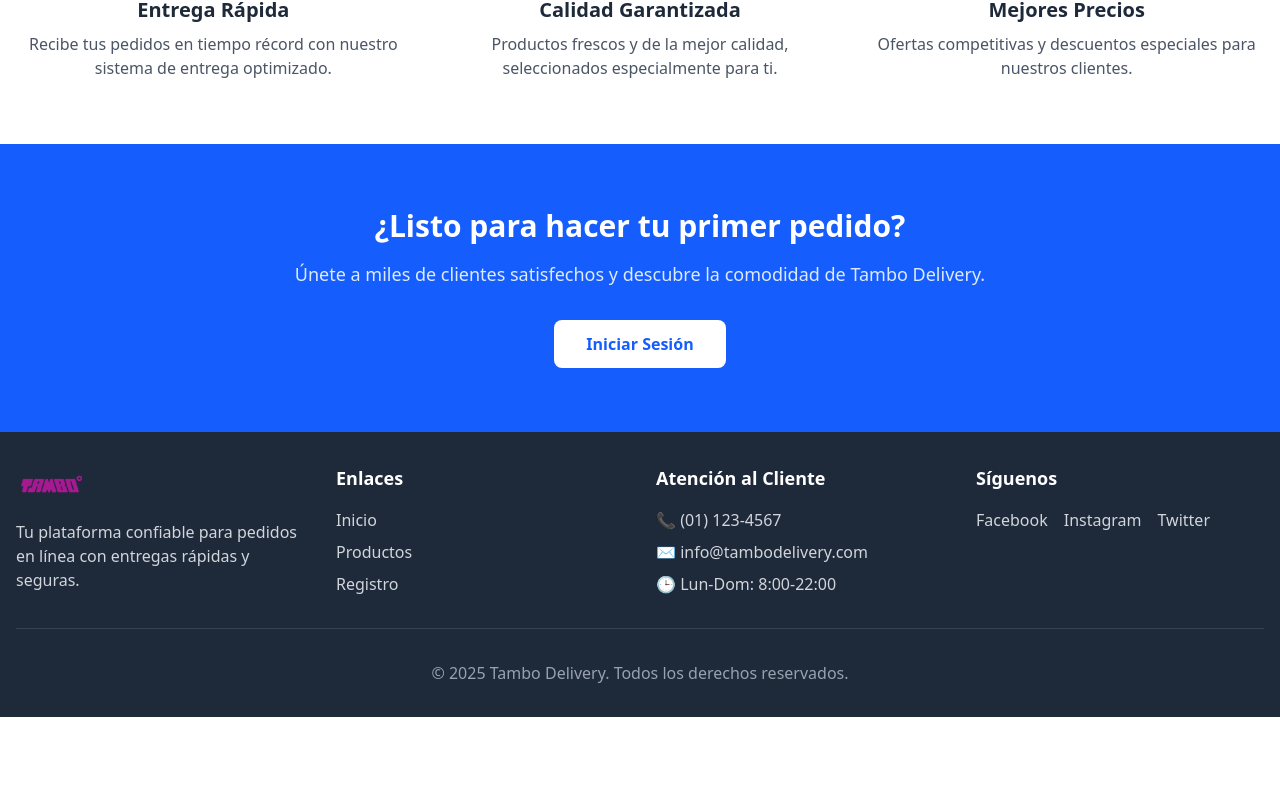
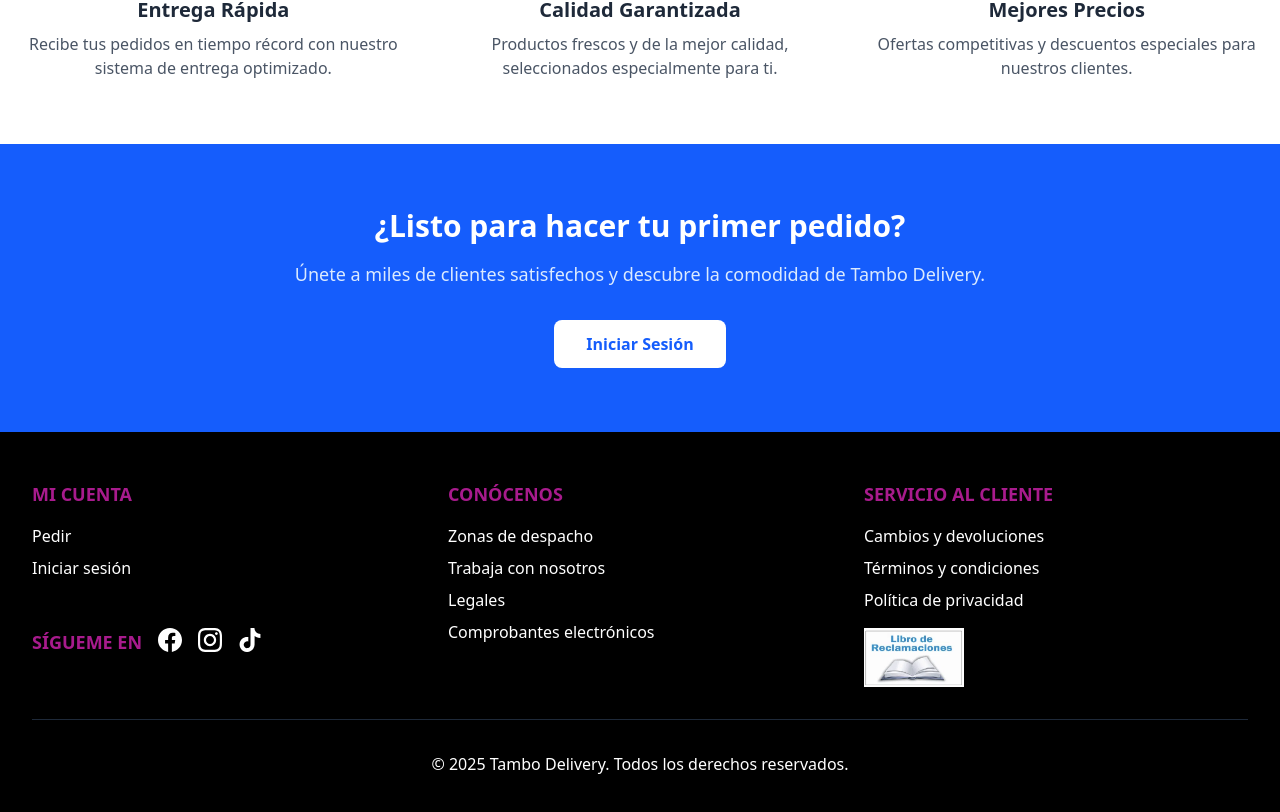
Before and after one commit to JBriam/tambo-delivery-frontend, an Angular app: page /home in a window 1280 px wide. Shown: the part 664-1476 px from the top of the page. Before the commit the page ends 1381 px from the top, so only its background shows below. Built offline with nearby package versions, Linux system fonts and the light colour scheme.

Commit message:
Modificaciones en el footer

```diff
--- a/src/app/layout/footer/footer.component.ts
+++ b/src/app/layout/footer/footer.component.ts
@@ -6,57 +6,77 @@
   standalone: true,
   imports: [RouterLink],
   template: `
-    <footer class="bg-gray-800 text-white py-8">
-      <div class="container mx-auto px-4">
-        <div class="grid md:grid-cols-4 gap-8">
-          <!-- Company Info -->
+    <footer class="bg-black text-white mt-auto">
+  <div class="max-w-7xl mx-auto py-12 px-4 sm:px-6 lg:px-8">
+    <div class="grid grid-cols-1 md:grid-cols-3 gap-8">
+
+      <!-- Enlaces rápidos -->
       <div>
-            <div class="flex items-center mb-4">
-              <img src="assets/logo/logo-tambo-800.webp" alt="Logo Tambo" class="h-10 w-auto mr-3" />
+        <h4 class="text-lg font-semibold text-[#a81b8d] mb-4">MI CUENTA</h4>
+        <ul class="space-y-2">
+          <li><a routerLink="#" class="hover:text-gray-400 transition-colors">Pedir</a></li>
+          <li><a routerLink="#" class="hover:text-gray-400 transition-colors">Iniciar sesión</a></li>
+        </ul><br><br>
+        <div class="flex space-x-4">
+          <p class="text-lg text-[#a81b8d] font-semibold">
+            SÍGUEME EN
+          </p>
+          <!-- Facebook -->
+          <a href="https://www.facebook.com/PractitiendasTambo" target="_blank" class="hover:text-gray-400 transition-colors" aria-label="Facebook">
+            <svg class="h-6 w-6" fill="currentColor" viewBox="0 0 24 24">
+              <path d="M24 12.073c0-6.627-5.373-12-12-12s-12 5.373-12 12c0 5.99 4.388 10.954 10.125 11.854v-8.385H7.078v-3.47h3.047V9.43c0-3.007 1.792-4.669 4.533-4.669 1.312 0 2.686.235 2.686.235v2.953H15.83c-1.491 0-1.956.925-1.956 1.874v2.25h3.328l-.532 3.47h-2.796v8.385C19.612 23.027 24 18.062 24 12.073z"/>
+            </svg>
+          </a>
+
+          <!-- Instagram -->
+          <a href="https://www.instagram.com/tiendas_tambo/" target="_blank" class="hover:text-gray-400 transition-colors" aria-label="Instagram">
+            <svg class="h-6 w-6" fill="currentColor" viewBox="0 0 24 24">
+              <path d="M12 2.163c3.204 0 3.584.012 4.85.07 3.252.148 4.771 1.691 4.919 4.919.058 1.265.069 1.645.069 4.849 0 3.205-.012 3.584-.069 4.849-.149 3.225-1.664 4.771-4.919 4.919-1.266.058-1.644.07-4.85.07-3.204 0-3.584-.012-4.849-.07-3.26-.149-4.771-1.699-4.919-4.92-.058-1.265-.07-1.644-.07-4.849 0-3.204.013-3.583.07-4.849.149-3.227 1.664-4.771 4.919-4.919 1.266-.057 1.645-.069 4.849-.069zm0-2.163c-3.259 0-3.667.014-4.947.072-4.358.2-6.78 2.618-6.98 6.98-.059 1.281-.073 1.689-.073 4.948 0 3.259.014 3.668.072 4.948.2 4.358 2.618 6.78 6.98 6.98 1.281.058 1.689.072 4.948.072 3.259 0 3.668-.014 4.948-.072 4.354-.2 6.782-2.618 6.979-6.98.059-1.28.073-1.689.073-4.948 0-3.259-.014-3.667-.072-4.947-.196-4.354-2.617-6.78-6.979-6.98-1.281-.059-1.69-.073-4.949-.073zm0 5.838c-3.403 0-6.162 2.759-6.162 6.162s2.759 6.163 6.162 6.163 6.162-2.759 6.162-6.163c0-3.403-2.759-6.162-6.162-6.162zm0 10.162c-2.209 0-4-1.79-4-4 0-2.209 1.791-4 4-4s4 1.791 4 4c0 2.21-1.791 4-4 4zm6.406-11.845c-.796 0-1.441.645-1.441 1.44s.645 1.44 1.441 1.44c.795 0 1.439-.645 1.439-1.44s-.644-1.44-1.439-1.44z"/>
+            </svg>
+          </a>
+
+          <!-- TikTok -->
+          <a href="https://www.tiktok.com/@tiendas_tambo" target="_blank" class="hover:text-gray-400 transition-colors" aria-label="TikTok">
+            <svg class="h-6 w-6" fill="currentColor" viewBox="0 0 24 24">
+              <path d="M12.525.02c1.31-.02 2.61-.01 3.91-.02.08 1.53.63 3.09 1.75 4.17 1.12 1.11 2.7 1.62 4.24 1.79v4.03c-1.44-.05-2.89-.35-4.2-.97-.57-.26-1.1-.59-1.62-.93-.01 2.92.01 5.84-.02 8.75-.08 1.4-.54 2.79-1.35 3.94-1.31 1.92-3.58 3.17-5.91 3.21-1.43.08-2.86-.31-4.08-1.03-2.02-1.19-3.44-3.37-3.65-5.71-.02-.5-.03-1-.01-1.49.18-1.9 1.12-3.72 2.58-4.96 1.66-1.44 3.98-2.13 6.15-1.72.02 1.48-.04 2.96-.04 4.44-.99-.32-2.15-.23-3.02.37-.63.41-1.11 1.04-1.36 1.75-.21.51-.15 1.07-.14 1.61.24 1.64 1.82 3.02 3.5 2.87 1.12-.01 2.19-.66 2.77-1.61.19-.33.4-.67.41-1.06.1-1.79.06-3.57.07-5.36.01-4.03-.01-8.05.02-12.07z"/>
+            </svg>
+          </a>
         </div>
-            <p class="text-gray-300">
-              Tu plataforma confiable para pedidos en línea con entregas rápidas y seguras.
-            </p>
       </div>
 
-          <!-- Quick Links -->
+      <!-- Servicio al cliente -->
       <div>
-            <h4 class="text-lg font-semibold mb-4">Enlaces</h4>
+        <h4 class="text-lg font-semibold text-[#a81b8d] mb-4">CONÓCENOS</h4>
         <ul class="space-y-2">
-              <li><a routerLink="/home" class="text-gray-300 hover:text-white">Inicio</a></li>
-              <li><a routerLink="/products" class="text-gray-300 hover:text-white">Productos</a></li>
-              <li><a routerLink="/auth/register" class="text-gray-300 hover:text-white">Registro</a></li>
+          <li><a routerLink="#" class="hover:text-gray-400 transition-colors">Zonas de despacho</a></li>
+          <li><a routerLink="#" class="hover:text-gray-400 transition-colors">Trabaja con nosotros</a></li>
+          <li><a routerLink="#" class="hover:text-gray-400 transition-colors">Legales</a></li>
+          <li><a href="http://consultafe.lindcorp.pe/Public/20563529378/search" target="_blank" class="hover:text-gray-400 transition-colors">Comprobantes electrónicos</a></li>
         </ul>
       </div>
 
-          <!-- Customer Service -->
+      <!-- Información de contacto -->
       <div>
-            <h4 class="text-lg font-semibold mb-4">Atención al Cliente</h4>
+        <h4 class="text-lg font-semibold text-[#a81b8d] mb-4">SERVICIO AL CLIENTE</h4>
         <ul class="space-y-2">
-              <li class="text-gray-300">📞 (01) 123-4567</li>
-              <li class="text-gray-300">✉️ info&#64;tambodelivery.com</li>
-              <li class="text-gray-300">🕒 Lun-Dom: 8:00-22:00</li>
+          <li><a routerLink="#" class="hover:text-gray-400 transition-colors">Cambios y devoluciones</a></li>
+          <li><a routerLink="#" class="hover:text-gray-400 transition-colors">Términos y condiciones</a></li>
+          <li><a routerLink="#" class="hover:text-gray-400 transition-colors">Política de privacidad</a></li>
+          <a href="#"><img class="w-[100px] mt-4" src="assets/images/libroReclamaciones.webp" alt="Libro de Reclamaciones"></a>
         </ul>
       </div>
-
-          <!-- Social Media -->
-          <div>
-            <h4 class="text-lg font-semibold mb-4">Síguenos</h4>
-            <div class="flex space-x-4">
-              <a href="#" class="text-gray-300 hover:text-white">Facebook</a>
-              <a href="#" class="text-gray-300 hover:text-white">Instagram</a>
-              <a href="#" class="text-gray-300 hover:text-white">Twitter</a>
     </div>
-          </div>
-        </div>
-
-        <!-- Copyright -->
-        <div class="border-t border-gray-700 mt-8 pt-8 text-center text-gray-400">
-          <p>&copy; 2025 Tambo Delivery. Todos los derechos reservados.</p>
+    <!-- Divider y copyright -->
+    <div class="border-t border-gray-800 mt-8 pt-8 text-center">
+      <p>
+        © {{ currentYear }} Tambo Delivery. Todos los derechos reservados.
+      </p>
     </div>
   </div>
 </footer>
   `,
   styles: []
 })
-export class FooterComponent { }
+export class FooterComponent {
+  currentYear = new Date().getFullYear();
+}
--- a/src/app/layout/header/header.component.ts
+++ b/src/app/layout/header/header.component.ts
@@ -27,9 +27,9 @@
             <a routerLink="/" class="flex items-center">
               <div class="flex-shrink-0 flex items-center">
                 <img
-                  src="assets/logo/logo-tambo-800.webp"
+                  src="assets/logo/logo-tambo-1000.webp"
                   alt="Logo Tambo"
-                  class="h-10 w-auto mr-3"
+                  class="h-12 w-auto mr-3"
                 />
               </div>
             </a>
```
Also changed, not shown: src/app/layout/footer/footer.component.html (deleted), src/assets/images/libroReclamaciones.webp (added), src/assets/logo/logo-tambo-1000.webp (added). Lines whose indentation alone changed are shown as unchanged.
